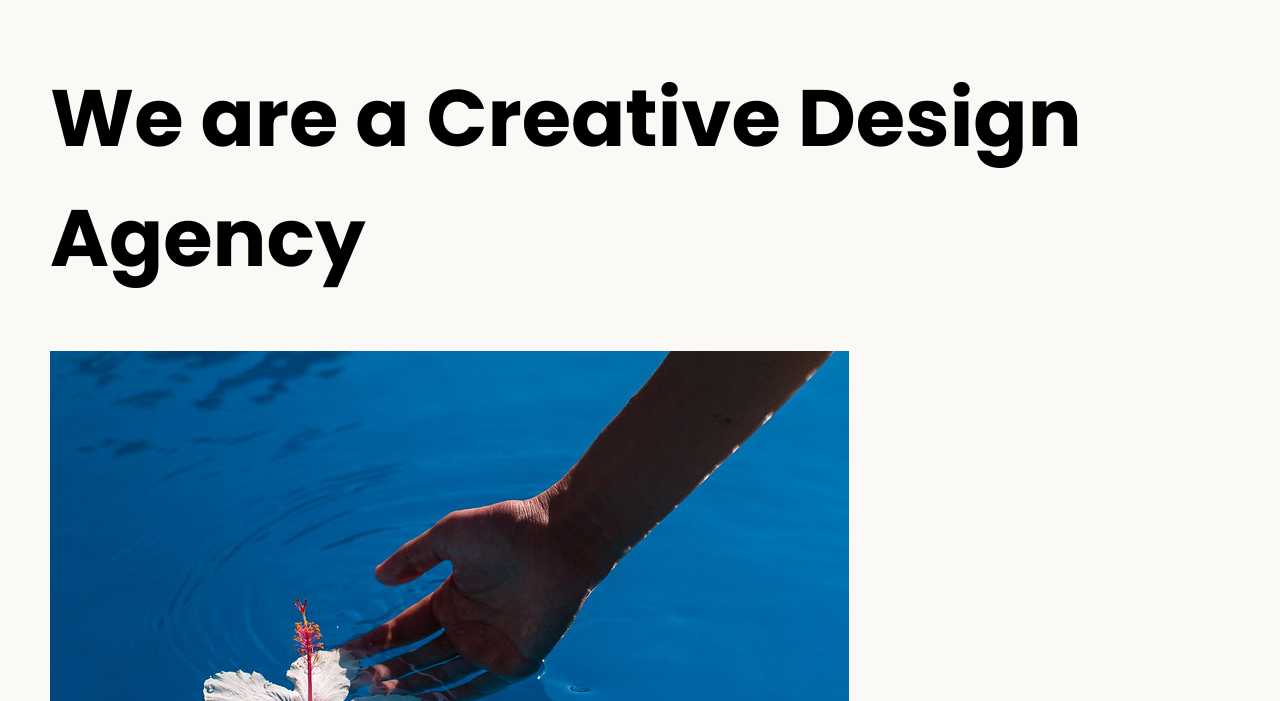
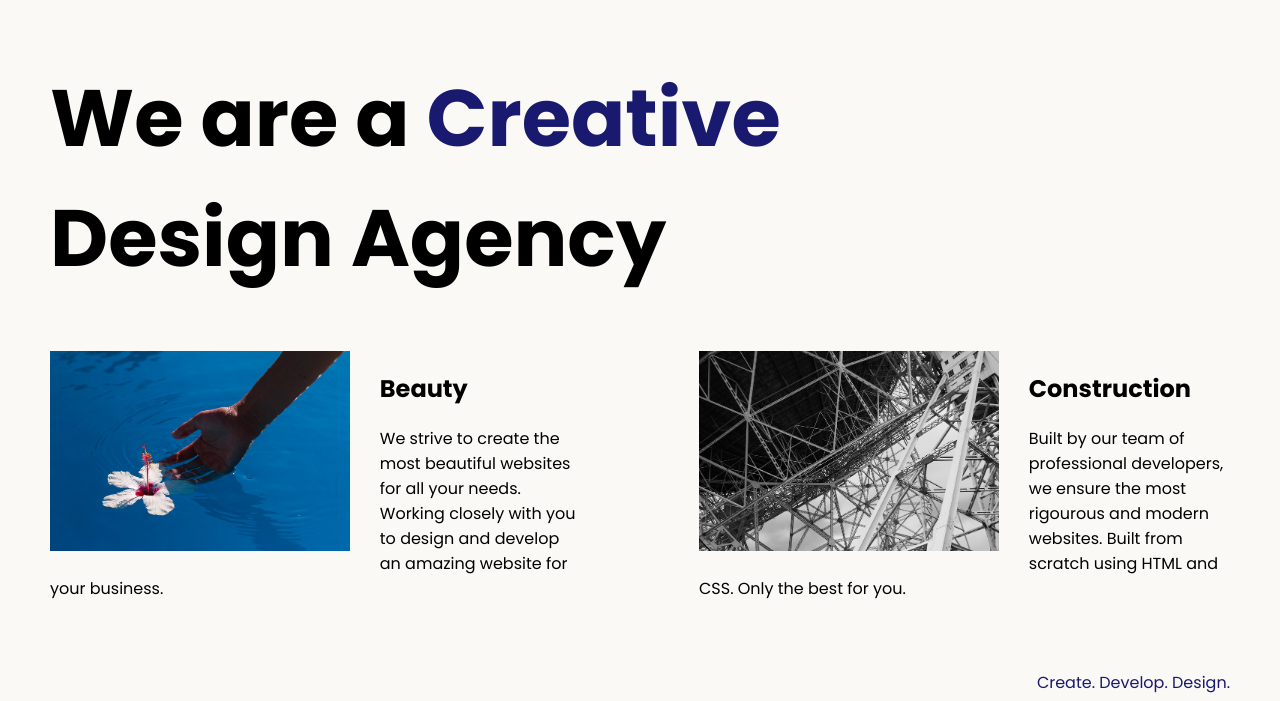
Before and after one commit to UpskillOurself/Ashok-Web-development, a plain HTML site: page 8.4 Web Design Agency Project/index.html in a window 1280 px wide. Shown: the part 99-800 px from the top of the page. Drawn offline with Linux system fonts and the light colour scheme.

Commit message:
Web design agency project completion

```diff
--- a/8.4 Web Design Agency Project/index.html
+++ b/8.4 Web Design Agency Project/index.html
@@ -14,7 +14,7 @@
 <body>
   <div class="main">
     <img class="logo" src="./assets/images/logo.png" alt="logo">
-    <h1>We are a Creative Design Agency</h1>
+    <h1><div id="one"> We are a <span class="crate">Creative</span> </div> Design Agency</h1>
     <div class="left card"><img class="tile-image" src="./assets/images/beautiful.jpg" alt="hand and flower in water">
       <h2 class="card-title">Beauty</h2>
       <p class="card-text">We strive to create the most beautiful websites for all your needs. Working closely with you
--- a/8.4 Web Design Agency Project/style.css
+++ b/8.4 Web Design Agency Project/style.css
@@ -11,10 +11,45 @@ body {
 }
 
 h1 {
-  font-size: 5rem;
+  font-size: 3rem;
 }
 
 footer {
   text-align: right;
   color: midnightblue;
 }
+
+/* my changes start here */
+.crate {
+  color: midnightblue;
+}
+
+.tile-image {
+  height: 200px;
+  float: left;
+  margin-right: 30px;
+}
+
+/* To change the card pattern for larger screens */
+@media (min-width:703px){
+
+  .left {
+    float: left;
+    width: 45%;
+  }
+
+  .right {
+    float: right;
+    width: 45%;
+  }
+
+}
+
+/* To change the font size of the header element for smaller screens */
+@media (min-width:831px){
+
+  h1 {
+    font-size: 5em;
+  }
+
+}
```
